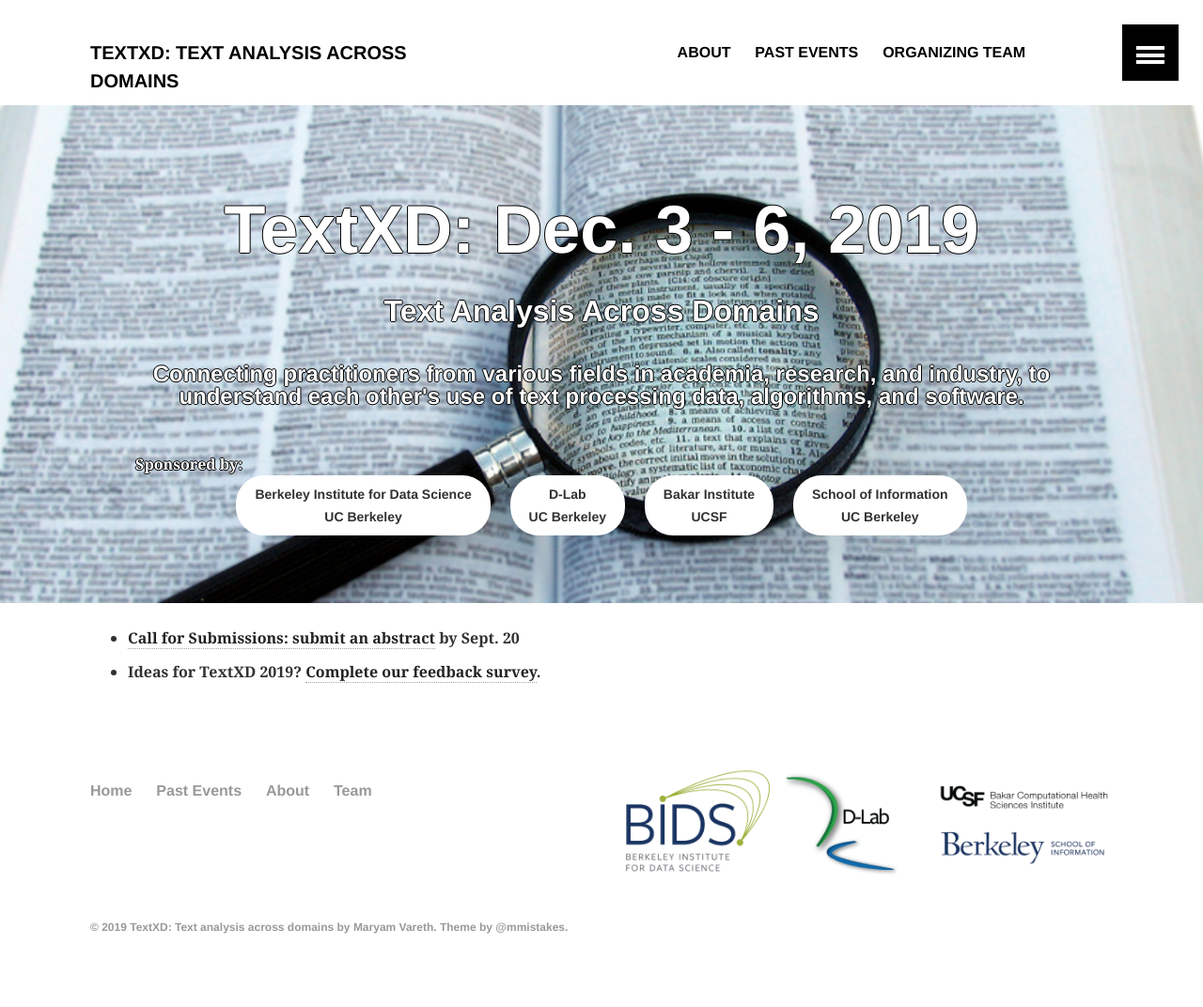
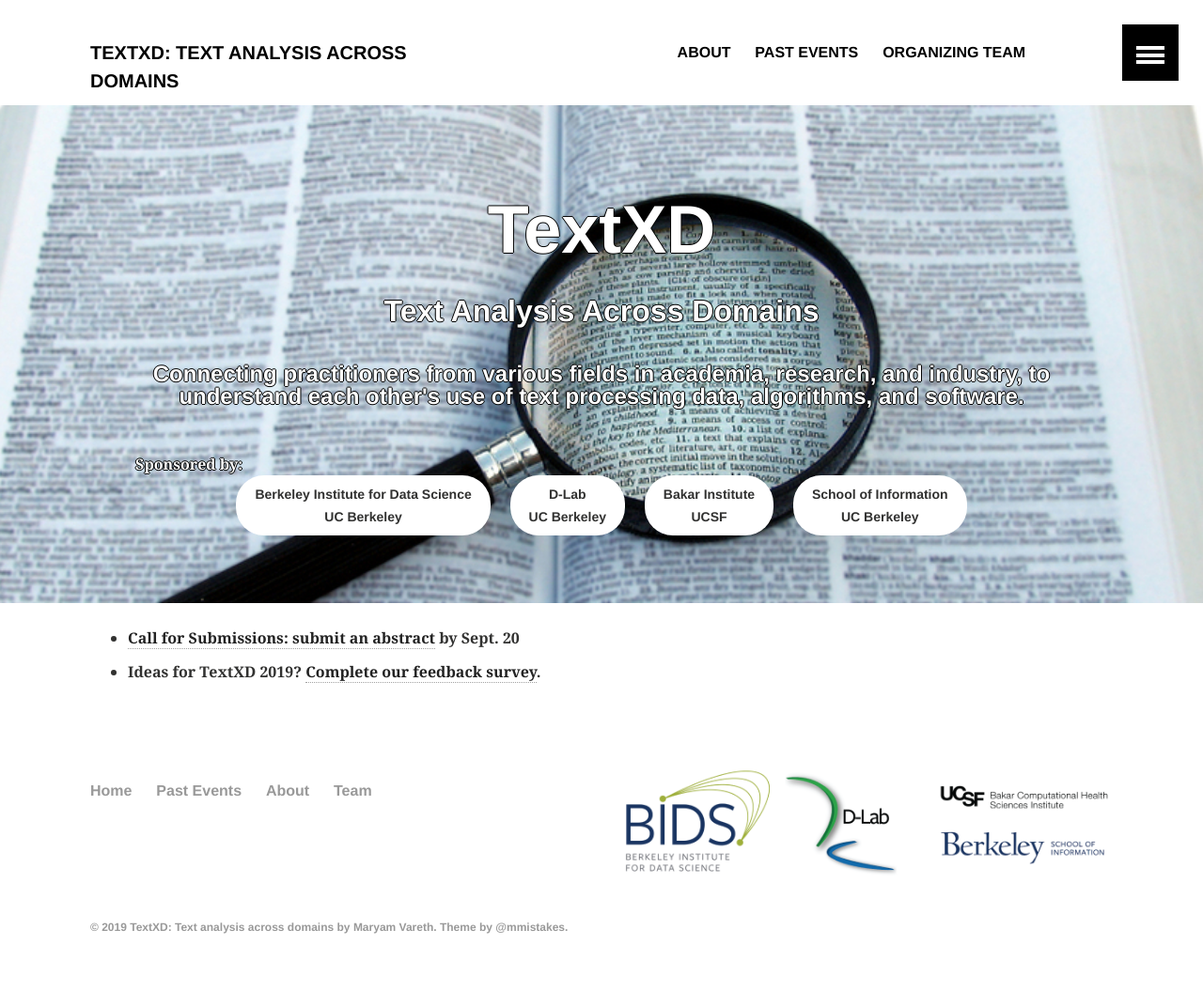
Before and after one commit to TextXD/textxd.github.io, a Jekyll site: the page built from index.md, in a window 1280 px wide. Shown: the whole page at 94% size. Built offline with Jekyll 4.4.1, drawn with Linux system fonts in a browser that asks for light colours.

Commit message:
restore Nov. 16, 2018 version of home.html

```diff
--- a/_layouts/home.html
+++ b/_layouts/home.html
@@ -44,7 +44,7 @@
     </style>
     <div class="page-lead" style="background-image:url({{ site.url }}/images/{{ page.image.feature }})">
       <div class="wrap page-lead-content">
-        <hshadow> <h1>TextXD: Dec. 3 - 6, 2019</h1>
+        <hshadow> <h1>TextXD</h1>
         <h2>Text Analysis Across Domains</h2>
         <h4>Connecting practitioners from various fields in academia, research, and industry, to understand each other's use of text processing data, algorithms, and software.</h4>
         <br />
```
